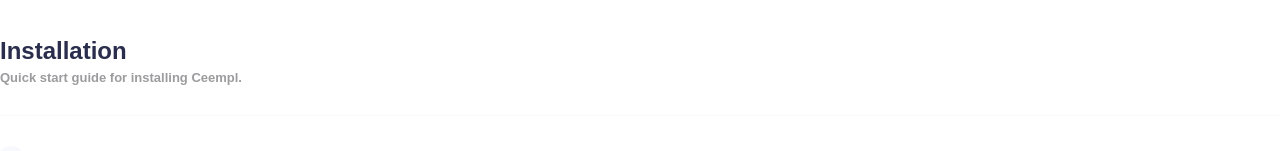
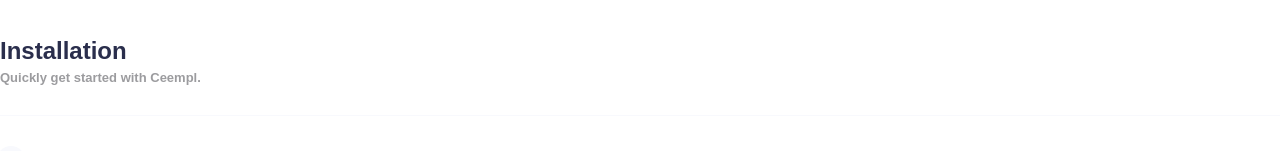
Before and after one commit to ceempl/ceempl-docs, a Nuxt app: page /docs in a window 1280 px wide. Shown: the part 379-530 px from the top of the page. Built offline with nearby package versions, Linux system fonts and the light colour scheme.

Commit message:
modify docs

```diff
--- a/pages/docs/index.vue
+++ b/pages/docs/index.vue
@@ -10,7 +10,7 @@
               <div class="main">
                 <div class="title">
                   <h1>Installation</h1>
-                  <p>Quick start guide for installing Ceempl.</p>
+                  <p>Quickly get started with Ceempl.</p>
                 </div>
                 <div class="item" id="npm">
                   <div class="header">
```
